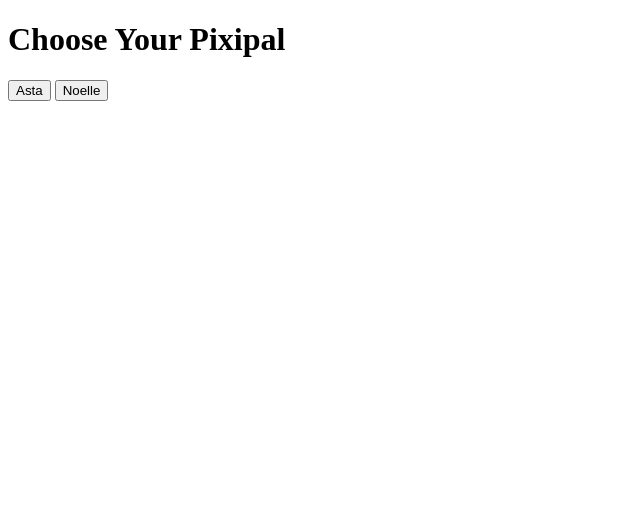
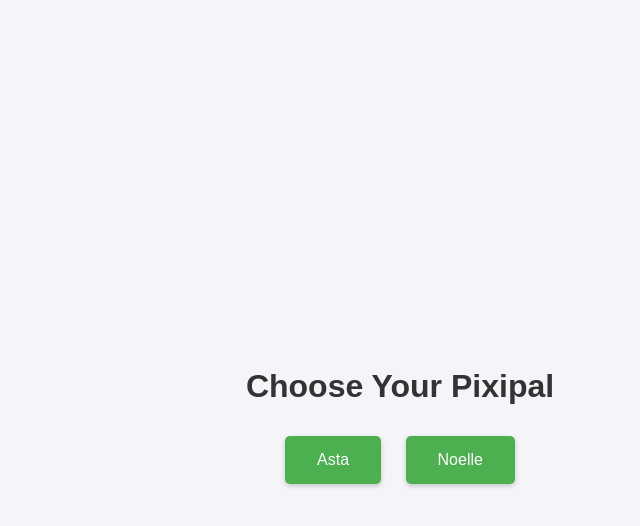
Before and after one commit to IronRon/PixiPalz, an Electron app: page main-menu.html in a window 800 px wide. Shown: the whole page, without its empty margins (0-640 px from the left). Drawn offline with Linux system fonts and the light colour scheme.

```diff
--- a/main-menu.html
+++ b/main-menu.html
@@ -3,12 +3,56 @@
 
 <head>
     <title>Pixipalz</title>
+    <style>
+        body {
+            font-family: 'Arial', sans-serif;
+            background-color: #f4f4f9;
+            margin: 0;
+            padding: 20px;
+            display: flex;
+            justify-content: center;
+            align-items: center;
+            height: 100vh;
+        }
+
+        h1 {
+            color: #333;
+            text-align: center;
+        }
+
+        button {
+            background-color: #4CAF50; /* Green */
+            border: none;
+            color: white;
+            padding: 15px 32px;
+            text-align: center;
+            text-decoration: none;
+            display: inline-block;
+            font-size: 16px;
+            margin: 10px;
+            transition: background-color 0.3s ease;
+            cursor: pointer;
+            border-radius: 5px;
+            box-shadow: 0 2px 5px rgba(0,0,0,0.2);
+        }
+
+        button:hover {
+            background-color: #45a049;
+        }
+
+        .container {
+            text-align: center;
+            width: 100%;
+        }
+    </style>
 </head>
 
 <body>
-    <h1>Choose Your Pixipal</h1>
-    <button id="pixipal1">Asta</button>
-    <button id="pixipal2">Noelle</button>
+    <div class="container">
+        <h1>Choose Your Pixipal</h1>
+        <button id="pixipal1">Asta</button>
+        <button id="pixipal2">Noelle</button>
+    </div>
     <script src="main-menu.js"></script>
 </body>
 
```
Also changed, not shown: main.js (+33 -9 lines).
